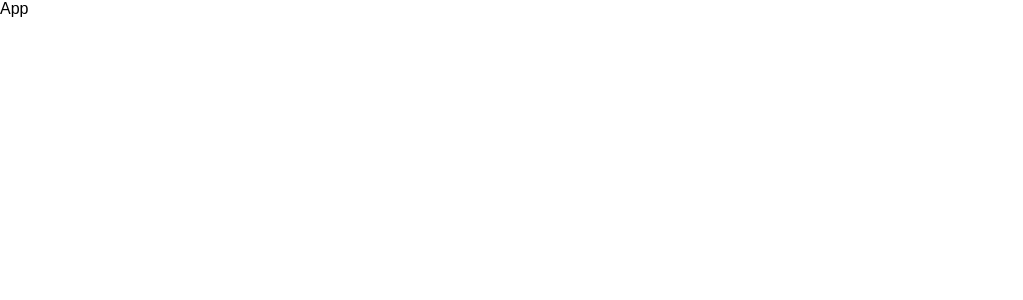
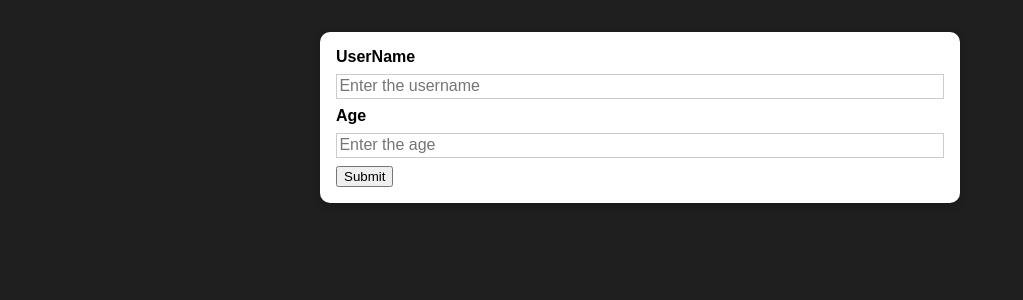
Before and after one commit to Eshwar17/User-Management-App, a React (Create React App) app: page / in a window 1280 px wide. Shown: the top 300 px of the page, without its empty margins (0-1023 px from the left). Built offline with nearby package versions, Linux system fonts and the light colour scheme.

Commit message:
Added a reusable Card component

```diff
--- a/src/App.js
+++ b/src/App.js
@@ -1,8 +1,9 @@
+import AddUser from "./components/Users/AddUser";
 
 function App() {
   return (
     <div className="App">
-      App
+      <AddUser />
     </div>
   );
 }
--- /dev/null
+++ b/src/components/UI/Card.js
@@ -0,0 +1,10 @@
+import React from 'react';
+import classes from './Card.module.css';
+
+const Card = (props) => {
+  return (
+    <div className={`${classes.card} ${props.className}`}>{props.children}</div>
+  )
+}
+
+export default Card
--- /dev/null
+++ b/src/components/UI/Card.module.css
@@ -0,0 +1,5 @@
+.card {
+    background: white;
+    box-shadow: 0 2px 8px rgba(0, 0, 0, 0.26);
+    border-radius: 10px;
+}
--- a/src/components/Users/AddUser.js
+++ b/src/components/Users/AddUser.js
@@ -1,19 +1,22 @@
-import React from 'react'
+import React from "react";
+import Card from "../UI/Card";
+import classes from './AddUser.module.css'
 
 const AddUser = (props) => {
-    const addUserHandler = (event) => {
-        event.preventDefault();
+  const addUserHandler = (event) => {
+    event.preventDefault();
+  };
+  return (
+    <Card className={classes.input}>
+      <form onSubmit={addUserHandler}>
+        <label htmlFor="username">UserName</label>
+        <input id="username" type="text" placeholder="Enter the username" />
+        <label htmlFor="age">Age</label>
+        <input id="age" type="number" placeholder="Enter the age" />
+        <button type="submit">Submit</button>
+      </form>
+    </Card>
+  );
+};
 
-    }
-  return (
-    <form onSubmit={addUserHandler}>
-        <label htmlFor='username'>UserName</label>
-        <input id="username" type="text" placeholder='Enter the username'/>
-        <label htmlFor='age'>Age</label>
-        <input id="age" type="number" placeholder='Enter the age'/>
-        <button type='submit'>Submit</button>
-    </form>
-  )
-}
-
-export default AddUser
+export default AddUser;
--- /dev/null
+++ b/src/components/Users/AddUser.module.css
@@ -0,0 +1,26 @@
+.input {
+  margin: 2rem auto;
+  padding: 1rem;
+  width: 90%;
+  max-width: 40rem;
+}
+
+.input label {
+  display: block;
+  font-weight: bold;
+  margin-bottom: 0.5rem;
+}
+
+.input input {
+  font: inherit;
+  display: block;
+  width: 100%;
+  border: 1px solid #ccc;
+  padding: 0.15rem;
+  margin-bottom: 0.5rem;
+}
+
+.input input:focus {
+  outline: none;
+  border-color: #4f005f;
+}
--- a/src/index.css
+++ b/src/index.css
@@ -3,6 +3,7 @@
 }
 html {
   font-family: sans-serif;
+  background-color: #1f1f1f;
 }
 body{
   margin: 0;
```
